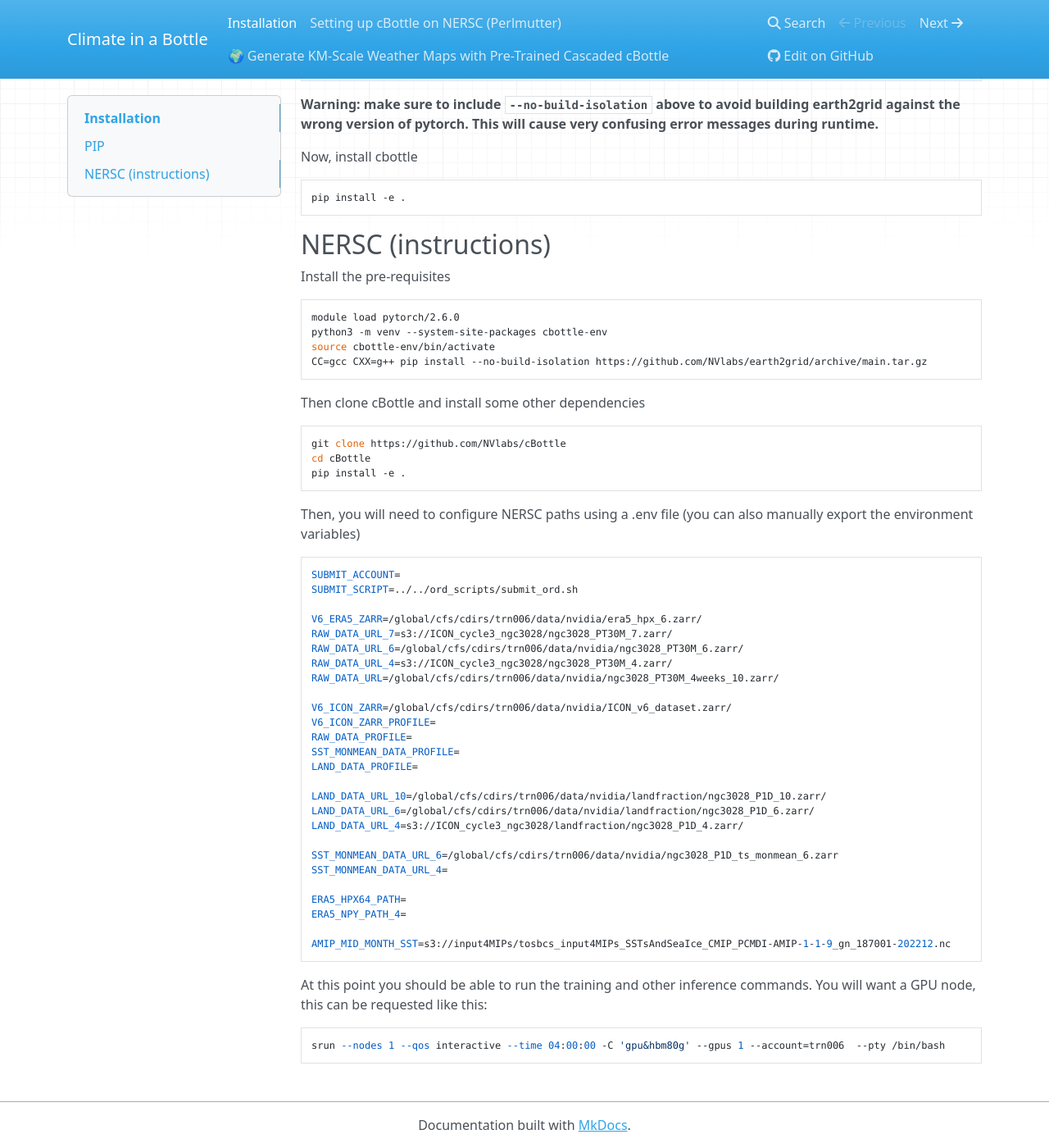
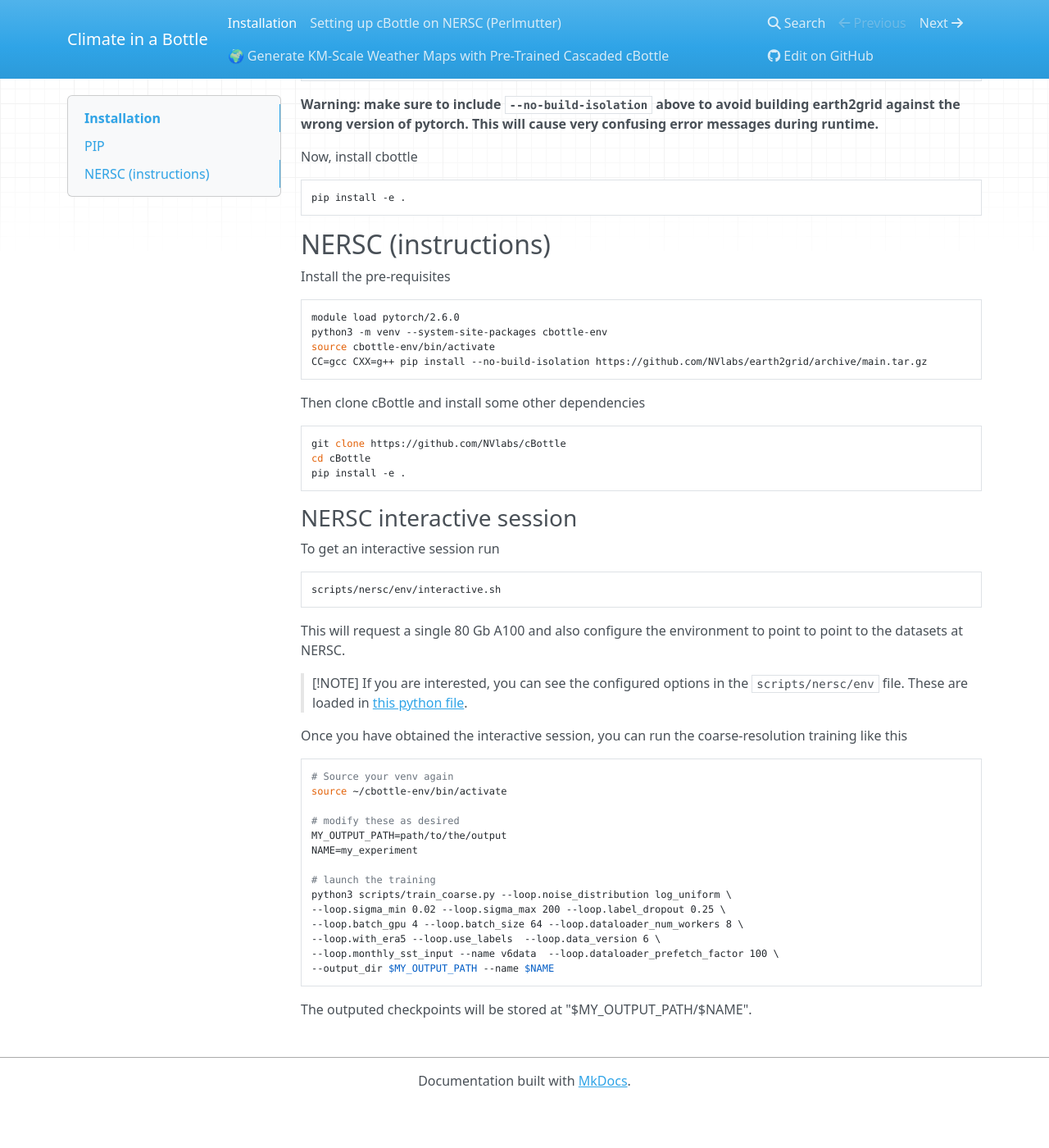
Before and after one commit to randy-chase/cBottle_tio, an MkDocs documentation site: the page built from docs/installation.md, in a window 1280 px wide and 1400 px high, scrolled down 242 px. Shown: the whole window at 82% size. Built offline with MkDocs 1.6.1, drawn with Linux system fonts in a browser that asks for light colours; nearby versions of some CDN libraries; after the commit the page ends 1588 px from its top, so only the background shows below that.

Commit message:
update the tutorial and interctive script

````diff
--- a/docs/installation.md
+++ b/docs/installation.md
@@ -33,38 +33,37 @@
 pip install -e .
 ```
 
-Then, you will need to configure NERSC paths using a .env file (you can also manually export the environment variables)
+### NERSC interactive session
+
+To get an interactive session run
+
 ```
-SUBMIT_ACCOUNT=
-SUBMIT_SCRIPT=../../ord_scripts/submit_ord.sh
-
-V6_ERA5_ZARR=/global/cfs/cdirs/trn006/data/nvidia/era5_hpx_6.zarr/
-RAW_DATA_URL_7=s3://ICON_cycle3_ngc3028/ngc3028_PT30M_7.zarr/
-RAW_DATA_URL_6=/global/cfs/cdirs/trn006/data/nvidia/ngc3028_PT30M_6.zarr/
-RAW_DATA_URL_4=s3://ICON_cycle3_ngc3028/ngc3028_PT30M_4.zarr/
-RAW_DATA_URL=/global/cfs/cdirs/trn006/data/nvidia/ngc3028_PT30M_4weeks_10.zarr/
-
-V6_ICON_ZARR=/global/cfs/cdirs/trn006/data/nvidia/ICON_v6_dataset.zarr/
-V6_ICON_ZARR_PROFILE=
-RAW_DATA_PROFILE=
-SST_MONMEAN_DATA_PROFILE=
-LAND_DATA_PROFILE=
-
-LAND_DATA_URL_10=/global/cfs/cdirs/trn006/data/nvidia/landfraction/ngc3028_P1D_10.zarr/
-LAND_DATA_URL_6=/global/cfs/cdirs/trn006/data/nvidia/landfraction/ngc3028_P1D_6.zarr/
-LAND_DATA_URL_4=s3://ICON_cycle3_ngc3028/landfraction/ngc3028_P1D_4.zarr/
-
-SST_MONMEAN_DATA_URL_6=/global/cfs/cdirs/trn006/data/nvidia/ngc3028_P1D_ts_monmean_6.zarr
-SST_MONMEAN_DATA_URL_4=
-
-ERA5_HPX64_PATH=
-ERA5_NPY_PATH_4=
-
-AMIP_MID_MONTH_SST=s3://input4MIPs/tosbcs_input4MIPs_SSTsAndSeaIce_CMIP_PCMDI-AMIP-1-1-9_gn_187001-202212.nc
+scripts/nersc/env/interactive.sh
 ```
 
-At this point you should be able to run the training and other inference commands.
-You will want a GPU node, this can be requested like this:
+This will request a single 80 Gb A100 and also configure the environment to
+point to point to the datasets at NERSC.
+
+> [!NOTE]
+> If you are interested, you can see the configured options in the `scripts/nersc/env` file. These are loaded in [this python file](../src/cbottle/config/environment.py).
+
+Once you have obtained the interactive session, you can run the coarse-resolution training like this
+
 ```
-srun --nodes 1 --qos interactive --time 04:00:00 -C 'gpu&hbm80g' --gpus 1 --account=trn006  --pty /bin/bash
+# Source your venv again
+source ~/cbottle-env/bin/activate
+
+# modify these as desired
+MY_OUTPUT_PATH=path/to/the/output
+NAME=my_experiment
+
+# launch the training
+python3 scripts/train_coarse.py --loop.noise_distribution log_uniform \
+--loop.sigma_min 0.02 --loop.sigma_max 200 --loop.label_dropout 0.25 \
+--loop.batch_gpu 4 --loop.batch_size 64 --loop.dataloader_num_workers 8 \
+--loop.with_era5 --loop.use_labels  --loop.data_version 6 \
+--loop.monthly_sst_input --name v6data  --loop.dataloader_prefetch_factor 100 \
+--output_dir $MY_OUTPUT_PATH --name $NAME
 ```
+
+The outputed checkpoints will be stored at "$MY_OUTPUT_PATH/$NAME".
````
Also changed, not shown: 2 other files.
